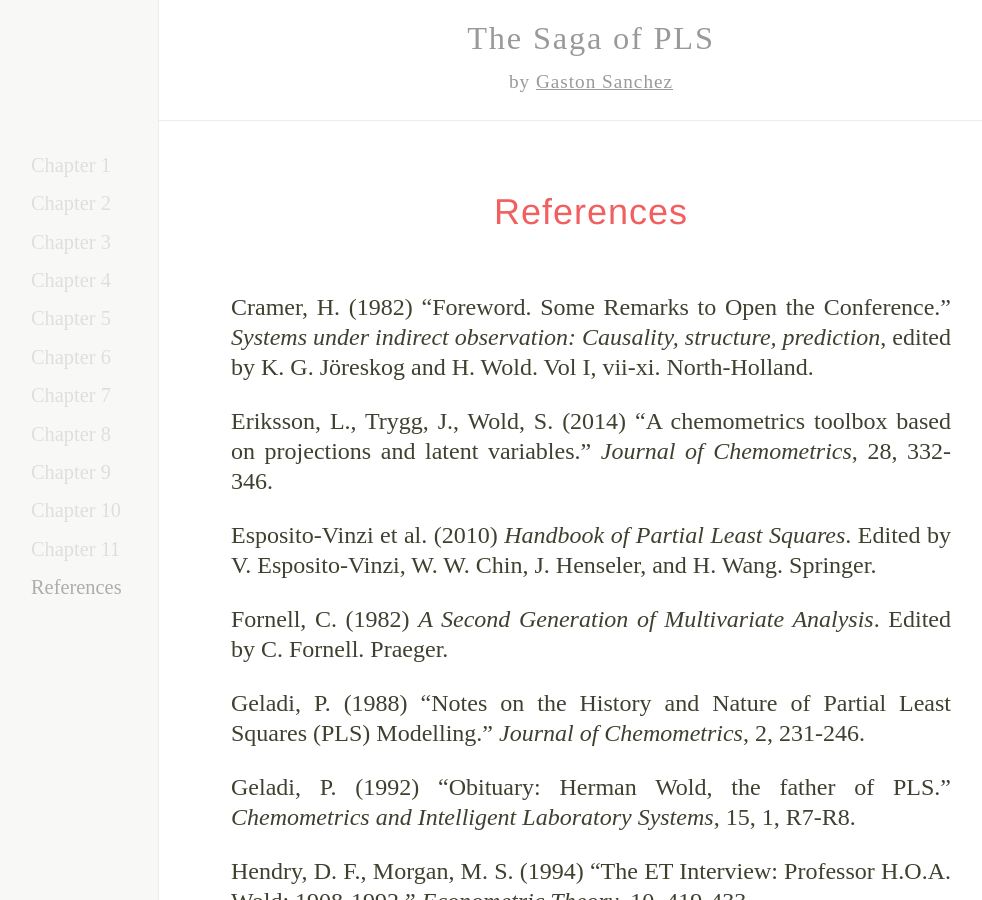
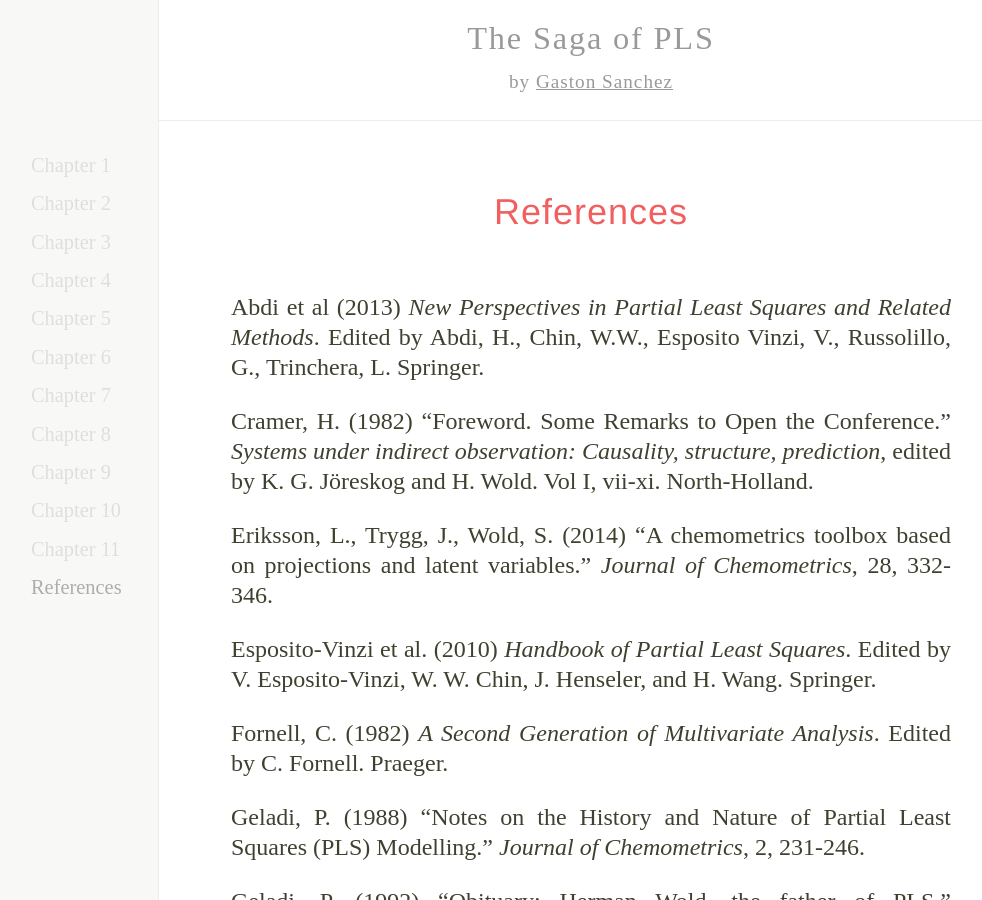
Before and after one commit to sagaofpls/sagaofpls.github.io, a Jekyll site: the page built from references.md, in a window 1280 px wide and 900 px high. Shown: the whole window, without its empty margins (49-1031 px from the left). Built offline with Jekyll 4.4.1, drawn with Linux system fonts in a browser that asks for light colours.

Commit message:
add abdi et al 2013, clean chap 3

```diff
--- a/references.md
+++ b/references.md
@@ -4,6 +4,8 @@ title: "References"
 ---
 
 # References
+
+<a name="Abdietal2013"></a> Abdi et al (2013) _New Perspectives in Partial Least Squares and Related Methods_. Edited by Abdi, H., Chin, W.W., Esposito Vinzi, V., Russolillo, G., Trinchera, L. Springer.
 
 <a name="Cramer1982"></a> Cramer, H. (1982) "Foreword. Some Remarks to Open the Conference." _Systems under indirect observation: Causality, structure, prediction_, edited by K. G. Jöreskog and H. Wold. Vol I, vii-xi. North-Holland.
 
```
Also changed, not shown: chapters/chapter-01-introduction.md (+1 -1 lines), chapters/chapter-03-aboutpls.md (+2 -2 lines).
